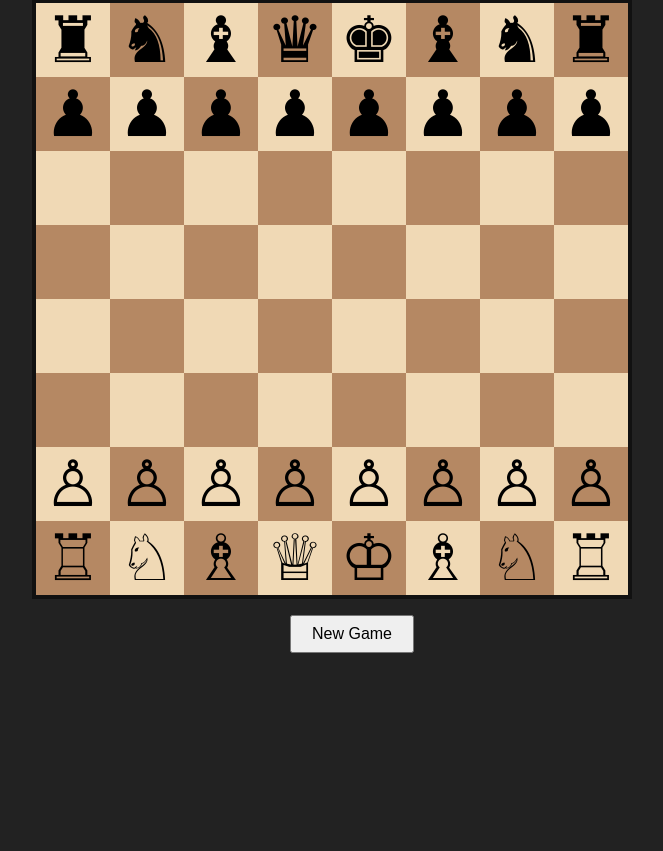
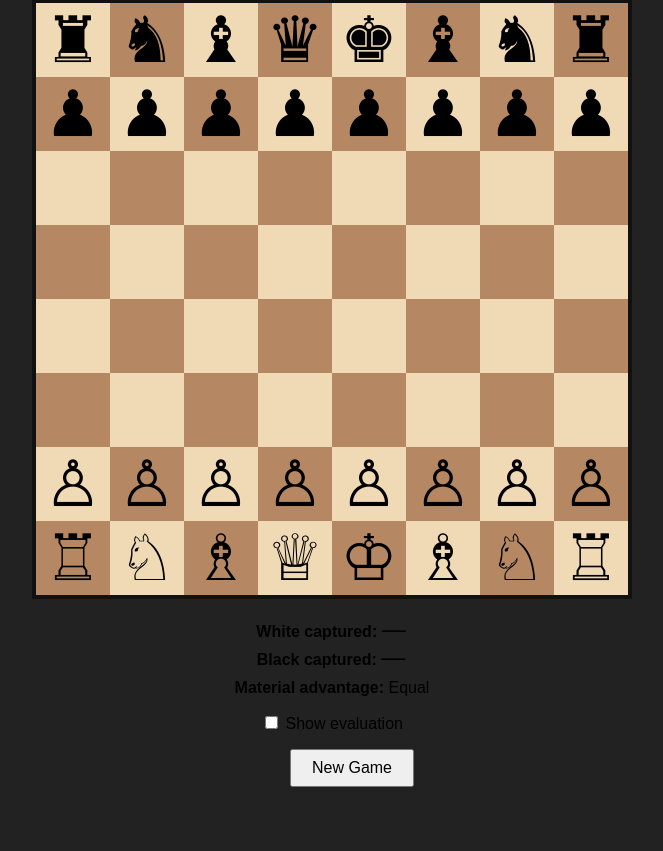
Before and after one commit to ArtherusAA/SimpleChessEngine, a FastAPI app: page / in a window 1280 px wide. Shown: the part 110-961 px from the top of the page, without its empty margins (288-951 px from the left). Before the commit the page ends 763 px from the top, so only its background shows below. Run offline with FastAPI, Linux system fonts and the light colour scheme.

Commit message:
add eval to web

```diff
--- a/src/chess_engine/web/app.py
+++ b/src/chess_engine/web/app.py
@@ -12,7 +12,8 @@ from ..notation import move_to_string, parse_move, square_to_string
 from ..state import GameState
 from ..status import is_checkmate, is_stalemate
 from ..types import Color, PieceType, Square
-
+from ..evaluate import evaluate, PIECE_VALUES
+from ..move import Move
 
 BASE_DIR = Path(__file__).parent
 
@@ -49,9 +50,13 @@ class ChessGame:
     def __init__(self) -> None:
         self.state = GameState.initial()
         self.bot = ChessBot(Color.BLACK, depth=2)
+        self.captured_white: list[PieceType] = []
+        self.captured_black: list[PieceType] = []
 
     def reset(self) -> None:
         self.state = GameState.initial()
+        self.captured_white = []
+        self.captured_black = []
 
     def status(self) -> str:
         if is_checkmate(self.state):
@@ -65,6 +70,50 @@ class ChessGame:
 
         return "ongoing"
 
+    def make_move(self, move: Move) -> None:
+        captured_piece = self._captured_piece(move)
+
+        if captured_piece is not None:
+            captured_color, captured_type = captured_piece
+
+            if captured_color == Color.WHITE:
+                self.captured_white.append(captured_type)
+            else:
+                self.captured_black.append(captured_type)
+
+        self.state = self.state.make_move(move)
+
+    def _captured_piece(
+        self,
+        move: Move,
+    ) -> tuple[Color, PieceType] | None:
+        if move.is_en_passant:
+            captured_square = (
+                Square(move.to_square - 8)
+                if self.state.turn == Color.WHITE
+                else Square(move.to_square + 8)
+            )
+            return self.state.piece_at(captured_square)
+
+        return self.state.piece_at(move.to_square)
+
+def material_value(state: GameState, color: Color) -> int:
+    if color == Color.WHITE:
+        return (
+            state.white_pawns.bit_count() * PIECE_VALUES[PieceType.PAWN]
+            + state.white_knights.bit_count() * PIECE_VALUES[PieceType.KNIGHT]
+            + state.white_bishops.bit_count() * PIECE_VALUES[PieceType.BISHOP]
+            + state.white_rooks.bit_count() * PIECE_VALUES[PieceType.ROOK]
+            + state.white_queens.bit_count() * PIECE_VALUES[PieceType.QUEEN]
+        )
+
+    return (
+        state.black_pawns.bit_count() * PIECE_VALUES[PieceType.PAWN]
+        + state.black_knights.bit_count() * PIECE_VALUES[PieceType.KNIGHT]
+        + state.black_bishops.bit_count() * PIECE_VALUES[PieceType.BISHOP]
+        + state.black_rooks.bit_count() * PIECE_VALUES[PieceType.ROOK]
+        + state.black_queens.bit_count() * PIECE_VALUES[PieceType.QUEEN]
+    )
 
 game = ChessGame()
 
@@ -97,6 +146,9 @@ def serialize_state(
         for move in generate_legal_moves(game.state)
     ]
 
+    white_material = material_value(game.state, Color.WHITE)
+    black_material = material_value(game.state, Color.BLACK)
+
     return {
         "pieces": pieces,
         "turn": game.state.turn.name.lower(),
@@ -104,6 +156,19 @@ def serialize_state(
         "legal_moves": legal_moves,
         "human_move": human_move,
         "bot_move": bot_move,
+
+        "evaluation": evaluate(game.state),
+        "white_material": white_material,
+        "black_material": black_material,
+
+        "captured_white": [
+            PIECE_SYMBOLS[(Color.WHITE, piece_type)]
+            for piece_type in game.captured_white
+        ],
+        "captured_black": [
+            PIECE_SYMBOLS[(Color.BLACK, piece_type)]
+            for piece_type in game.captured_black
+        ],
     }
 
 
@@ -137,7 +202,7 @@ def make_move(request: MoveRequest) -> dict:
         raise HTTPException(status_code=400, detail=str(exc)) from exc
 
     human_move = move_to_string(move)
-    game.state = game.state.make_move(move)
+    game.make_move(move)
 
     return serialize_state(human_move=human_move)
 
@@ -158,6 +223,6 @@ def make_bot_move() -> dict:
         return serialize_state()
 
     bot_move_string = move_to_string(bot_move)
-    game.state = game.state.make_move(bot_move)
+    game.make_move(bot_move)
 
     return serialize_state(bot_move=bot_move_string)
--- a/src/chess_engine/web/static/chess.js
+++ b/src/chess_engine/web/static/chess.js
@@ -2,10 +2,50 @@ const board = document.getElementById("board");
 const statusElement = document.getElementById("status");
 const movesElement = document.getElementById("moves");
 const newGameButton = document.getElementById("new-game");
+const capturedWhiteElement = document.getElementById("captured-white");
+const capturedBlackElement = document.getElementById("captured-black");
+const materialAdvantageElement =
+    document.getElementById("material-advantage");
+const evaluationElement = document.getElementById("evaluation");
+const showEvaluationCheckbox =
+    document.getElementById("show-evaluation");
 
 let gameState = null;
 let selectedSquare = null;
 
+function renderGameInfo() {
+    capturedWhiteElement.textContent =
+        gameState.captured_white.join(" ") || "—";
+
+    capturedBlackElement.textContent =
+        gameState.captured_black.join(" ") || "—";
+
+    const materialDifference =
+        gameState.white_material - gameState.black_material;
+
+    if (materialDifference === 0) {
+        materialAdvantageElement.textContent = "Equal";
+    } else if (materialDifference > 0) {
+        materialAdvantageElement.textContent =
+            `White +${materialDifference}`;
+    } else {
+        materialAdvantageElement.textContent =
+            `Black +${Math.abs(materialDifference)}`;
+    }
+
+    const evaluation = gameState.evaluation;
+
+    if (evaluation >= 1_000_000) {
+        evaluationElement.textContent = "White is winning by checkmate";
+    } else if (evaluation <= -1_000_000) {
+        evaluationElement.textContent = "Black is winning by checkmate";
+    } else {
+        evaluationElement.textContent =
+            `${evaluation >= 0 ? "+" : ""}${(evaluation / 100).toFixed(2)}`;
+    }
+
+    evaluationElement.hidden = !showEvaluationCheckbox.checked;
+}
 
 function createBoard() {
     board.innerHTML = "";
@@ -74,6 +114,7 @@ function render() {
 
         movesElement.textContent = parts.join("    ");
     }
+    renderGameInfo();
 }
 
 
--- a/src/chess_engine/web/static/style.css
+++ b/src/chess_engine/web/static/style.css
@@ -93,3 +93,24 @@ button {
     margin-top: 16px;
     min-height: 24px;
 }
+
+#game-info {
+    width: min(95vw, 600px);
+    margin-top: 16px;
+}
+
+#captured,
+#material,
+#evaluation-container {
+    margin-top: 8px;
+}
+
+#captured-white,
+#captured-black {
+    font-size: 24px;
+    letter-spacing: 2px;
+}
+
+#evaluation-container {
+    margin-top: 16px;
+}
--- a/src/chess_engine/web/templates/index.html
+++ b/src/chess_engine/web/templates/index.html
@@ -14,6 +14,32 @@
 
     <div id="board"></div>
 
+    <div id="game-info">
+        <div id="captured">
+            <div>
+                <strong>White captured:</strong>
+                <span id="captured-white"></span>
+            </div>
+            <div>
+                <strong>Black captured:</strong>
+                <span id="captured-black"></span>
+            </div>
+        </div>
+
+        <div id="material">
+            <strong>Material advantage:</strong>
+            <span id="material-advantage">Equal</span>
+        </div>
+
+        <div id="evaluation-container">
+            <label>
+                <input type="checkbox" id="show-evaluation">
+                Show evaluation
+            </label>
+            <span id="evaluation" hidden></span>
+        </div>
+    </div>
+
     <div class="controls">
         <button id="new-game">New Game</button>
     </div>
```
